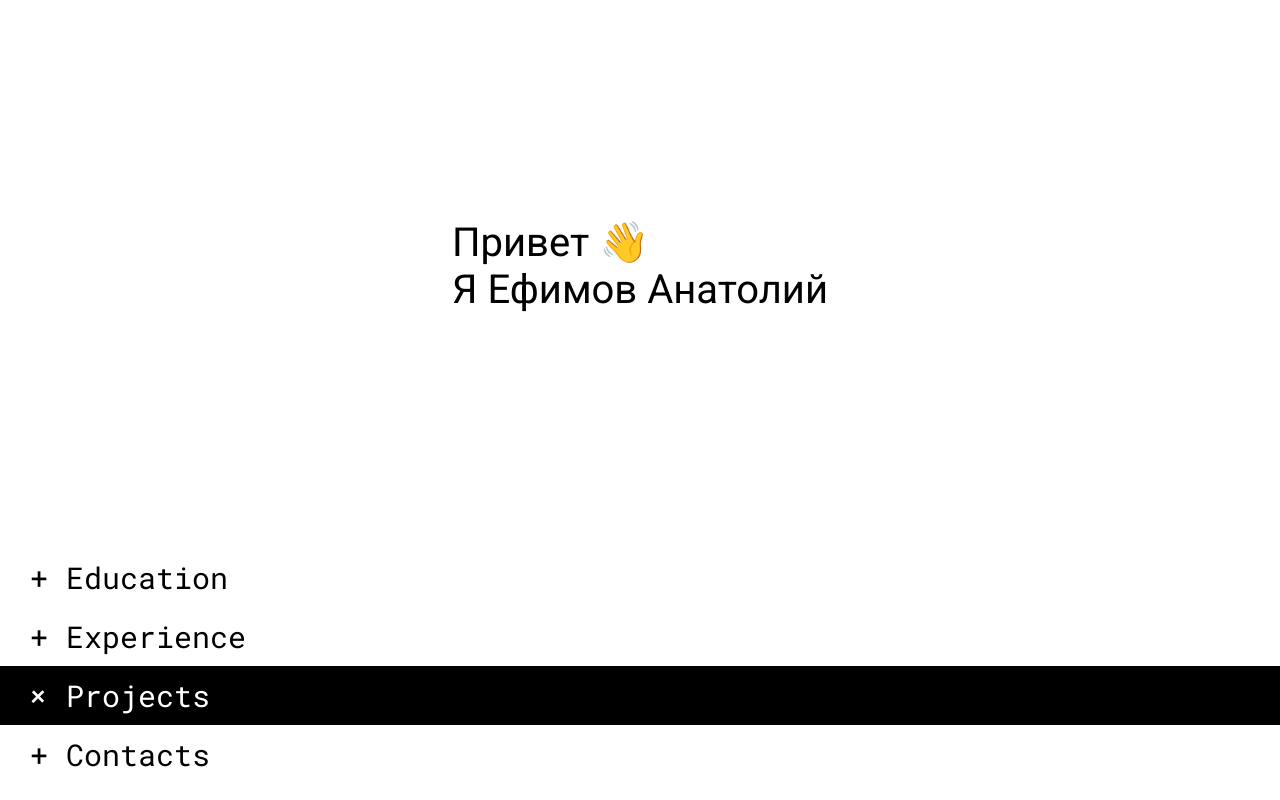
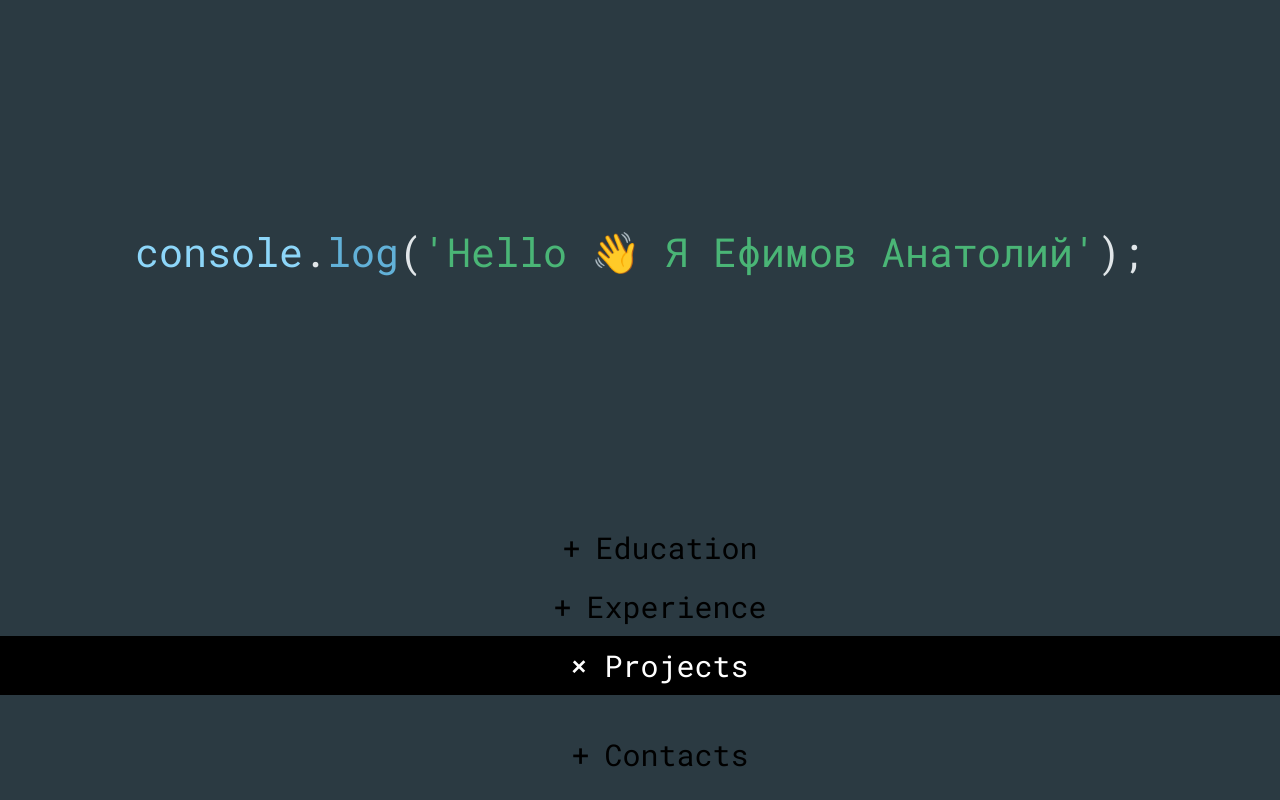
Before and after one commit to anatolyefimov/personal-page, a website built with webpack: page src/index.html in a window 1280 px wide. Both pictures are taken after a click on the item "Projects". Shown: the top 800 px of the page. Built offline with nearby package versions, Linux system fonts and the light colour scheme.

Commit message:
Another design

```diff
--- a/package.json
+++ b/package.json
@@ -13,6 +13,9 @@
   "author": "",
   "license": "ISC",
   "devDependencies": {
+    "@babel/core": "^7.9.0",
+    "@babel/preset-env": "^7.9.0",
+    "babel-loader": "^8.1.0",
     "clean-webpack-plugin": "^3.0.0",
     "copy-webpack-plugin": "^5.1.1",
     "css-loader": "^3.4.2",
@@ -27,6 +30,7 @@
     "webpack-dev-server": "^3.10.3"
   },
   "dependencies": {
+    "babel-polyfill": "^6.26.0",
     "less": "^3.11.1"
   }
 }
--- a/src/index.html
+++ b/src/index.html
@@ -9,23 +9,34 @@
     <body>
         <div id='root'>
             <div class="greeting">
-                    <span class="greeting__text greeting__text_disable">
-                        Привет  &#128075; <br/>
-                        Я Ефимов Анатолий
-                    </span>
+                    <div class="greeting__text">
+                        <span class="token text"></span><span class="token punctuation dot"></span>
+                        <span class="token function"></span>
+                        <span class="token punctuation l-brack"></span>
+                        <span class="token string"></span>
+                        <span class="token punctuation r-brack"></span>
+                        <span class="token punctuation semicolon"></span>
+                    </div>
             </div>
             <ul class="info">
-                <li class='info__item'>
-                    Education
+                <li class="info__item">
+                    <div class="info__name">Education</div>
+                    <div class="info__content">Я учусь на 4 курсе бакалавриата СПбГУ по направлению "Прикладная метематика и информатика". </div>
                 </li>
                 <li class='info__item'>
-                    Experience
+                    <div class="info__name">Experience</div>
+                    <div class="info__content">В 2019 году стажировался в "Яндекс" на позиции frontend-разрабочик</div>
+
                 </li>
                 <li class='info__item'>
-                    Projects
+                    <div class="info__name">Projects</div>
+                    <div class="info__content">
+
+                    </div>
                 </li>
                 <li class='info__item'>
-                    Contacts
+                    <div class="info__name">Contacts</div>
+                    <div class="info__content"></div>
                 </li>
             </ul>
         </div>
--- a/src/index.js
+++ b/src/index.js
@@ -1,5 +1,41 @@
 let $greeting = document.querySelector('.greeting__text');
-$greeting.classList.toggle('greeting__text_disable')
+let $cons = $greeting.querySelector('.text');
+let $dot = $greeting.querySelector('.punctuation.dot');
+let $log = $greeting.querySelector('.function');
+let $leftBrack = $greeting.querySelector('.punctuation.l-brack');
+let $str = $greeting.querySelector('.string');
+let $rightBrack = $greeting.querySelector('.punctuation.r-brack');
+let $semicolon = $greeting.querySelector('.punctuation.semicolon');
+
+const cons = 'console';
+const dot = '.';
+const log = 'log';
+const leftBrack = '(';
+const rightBrack = ')';
+const semicolon = ';';
+const str = `'Hello 👋 \nЯ Ефимов Анатолий'`;
+const cursor = `<span style="border-right: 2px solid blue;"></span>`
+
+
+function printToken(element, token, index = 0) {
+    if (index === token.length) {
+        element.innerHTML = element.innerHTML.replace(cursor, '');
+        return;
+    }
+    return new Promise(resolve => setTimeout(() => {
+        element.innerHTML = element.textContent + token[index++] + cursor;
+        resolve(printToken(element, token, index));
+    }, 100 + Math.floor(Math.random() * Math.floor(100))))
+}
+
+printToken($cons, cons)
+    .then(() => printToken($dot, dot))
+    .then(() => printToken($log, log))
+    .then(() => printToken($leftBrack, leftBrack))
+    .then(() => printToken($str, str))
+    .then(() => printToken($rightBrack, rightBrack))
+    .then(() => printToken($semicolon, semicolon));
+
 
 let $infoItems = document.querySelectorAll('.info__item')
 
--- /dev/null
+++ b/src/main.less
@@ -0,0 +1,83 @@
+html, body {
+    margin: 0;
+    height: 100%;
+}
+
+body {
+    font-family: 'Roboto mono', mono;
+    background-color: #2b3a42;
+}
+
+
+
+#root {
+    height: 100%;
+    display: flex;
+    flex-direction: column;
+}
+
+.greeting {
+    flex-grow: 1;
+    flex-shrink: 0;
+    display: flex;
+    align-items: center;
+    justify-content: center;
+    font-size: 40px;
+
+    &__text {
+        display: flex;
+    }
+}
+
+.info {
+    padding: 0;
+
+    &__item {
+        cursor: pointer;
+        list-style-type: none;
+        margin: 0;
+        font-size: 30px;
+        padding-left: 0;
+        &_picked .info__name,
+        &:hover .info__name{
+            background-color: black;
+            color:white;
+        }
+        &_picked .info__name::before {
+            transform: rotate(45deg);
+        }
+
+        &_picked .info__content {
+            height: auto;
+            padding: 15px 50px 15px;
+        }
+    }
+
+    &__name {
+        text-align: center;
+        width: 100%;
+        font-family: 'Roboto Mono', monospace;
+        transition: 0.3s;
+        padding: 10px 20px 10px;
+
+        &::before {
+            transition: 0.3s;
+            display: inline-block;
+            margin-right: 15px;
+            content: '+'
+        }
+    }
+
+    &__content {
+        font-family: 'Roboto', sans;
+        font-size: 20px;
+
+        box-sizing: border-box;
+        transition-duration: 0.5s;
+        height: 0;
+        overflow: hidden;
+        padding-left: 50px;
+    }
+}
+
+@import 'tokens.less';
--- a/src/style.less
+++ /dev/null
@@ -1,64 +0,0 @@
-html, body {
-    margin: 0;
-    height: 100%;
-}
-
-body {
-    font-family: 'Roboto', sans-serif;
-}
-
-#root {
-    height: 100%;
-    display: flex;
-    flex-direction: column;
-}
-
-.greeting {
-    flex-grow: 1;
-    display: flex;
-    justify-content: center;
-    align-items: center;
-    font-size: 40px;
-
-    &__text {
-
-        transition-duration: 1s;
-        &_disable {
-            opacity: 0;
-            margin-left: -40px;
-        }
-    }
-}
-
-.info {
-    padding: 0;
-    &__item {
-        width: 100%;
-        list-style-type: none;
-        font-size: 30px;
-        margin: 0;
-        padding: 10px 30px 10px;
-        font-family: 'Roboto Mono', monospace;
-        transition-duration: 0.3s;
-        cursor: pointer;
-
-        &_picked {
-            background-color: black;
-            color:white;
-        }
-
-        &_picked::before{
-            transform: rotate(45deg);
-        }
-
-        &::before {
-            content: '+';
-            display: inline-block;
-            transition: 0.3s;
-        }
-        &:hover {
-            background-color: black;
-            color:white;
-        }
-    }
-}
--- /dev/null
+++ b/src/tokens.less
@@ -0,0 +1,19 @@
+.token {
+    display: inline
+}
+
+.text {
+    color: #8dd6f9;
+}
+
+.string {
+    color:#4ab576;
+}
+
+.punctuation {
+    color: #e1e6e9
+}
+
+.function {
+    color: #62b1d8;
+}
--- a/webpack.config.js
+++ b/webpack.config.js
@@ -5,7 +5,7 @@ const CopyPlugin = require('copy-webpack-plugin');
 
 module.exports = {
     mode: 'development',
-    entry: ['./src/index.js', './src/style.less'],
+    entry: ['babel-polyfill', './src/index.js', './src/main.less'],
     module: {
         rules: [
             {
@@ -16,6 +16,17 @@ module.exports = {
                     'less-loader'
                 ]
             },
+            {
+                test: /\.m?js$/,
+                exclude: /(node_modules|bower_components)/,
+                use: {
+                  loader: 'babel-loader',
+                  options: {
+                    presets: ['@babel/preset-env']
+                  }
+                }
+
+            }
         ]
     },
     devtool: 'inline-source-map',
@@ -23,13 +34,6 @@ module.exports = {
         contentBase: './dist',
     },
     plugins: [
-        // new CopyPlugin([
-        //     {
-        //         from: 'src/assets',
-        //         to: 'assets',
-        //         force: true
-        //     }
-        // ]),
         new CleanWebpackPlugin(),
         new MiniCssExtractPlugin(),
         new HtmlWebpackPlugin({
```
Also changed, not shown: 1 other file.
